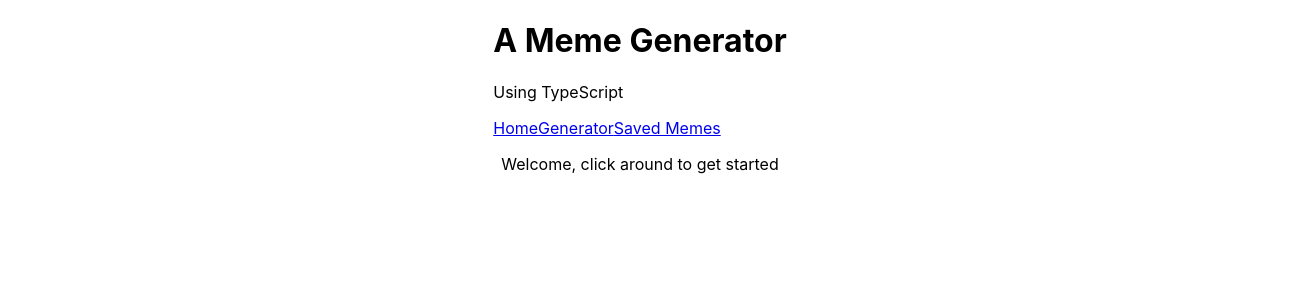
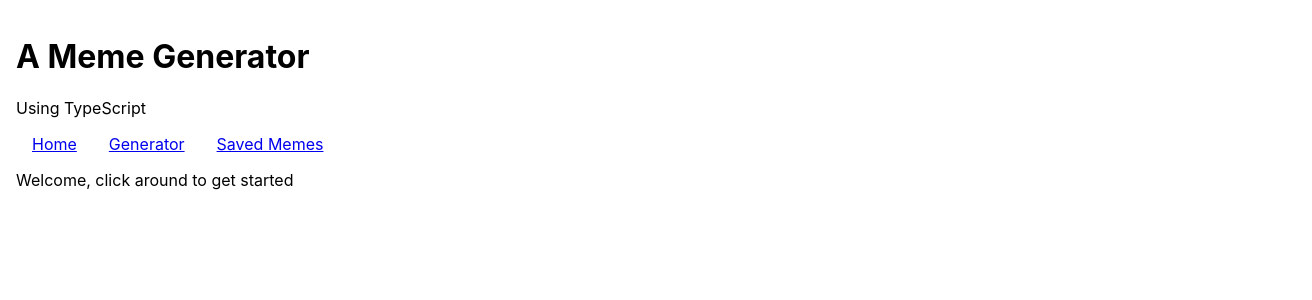
Before and after one commit to monshan/ts_memes, a React (Create React App) app: page / in a window 1280 px wide. Shown: the top 300 px of the page, 1312 px wide, since content can reach past the window. Built offline with nearby package versions, Linux system fonts and the light colour scheme.

Commit message:
Style spacing of nav element

```diff
--- a/src/App/App.css
+++ b/src/App/App.css
@@ -1,5 +1,20 @@
+:root {
+  font-size: 16px;
+}
+
 .App {
   display: flex;
   flex-direction: column;
-  align-items: center;
+  width: 100vw;
+  min-height: 100vh;
+  padding: 1rem
 }
+
+nav {
+  display: flex;
+
+}
+
+nav > * {
+  margin: 0 1rem;
+}
```
